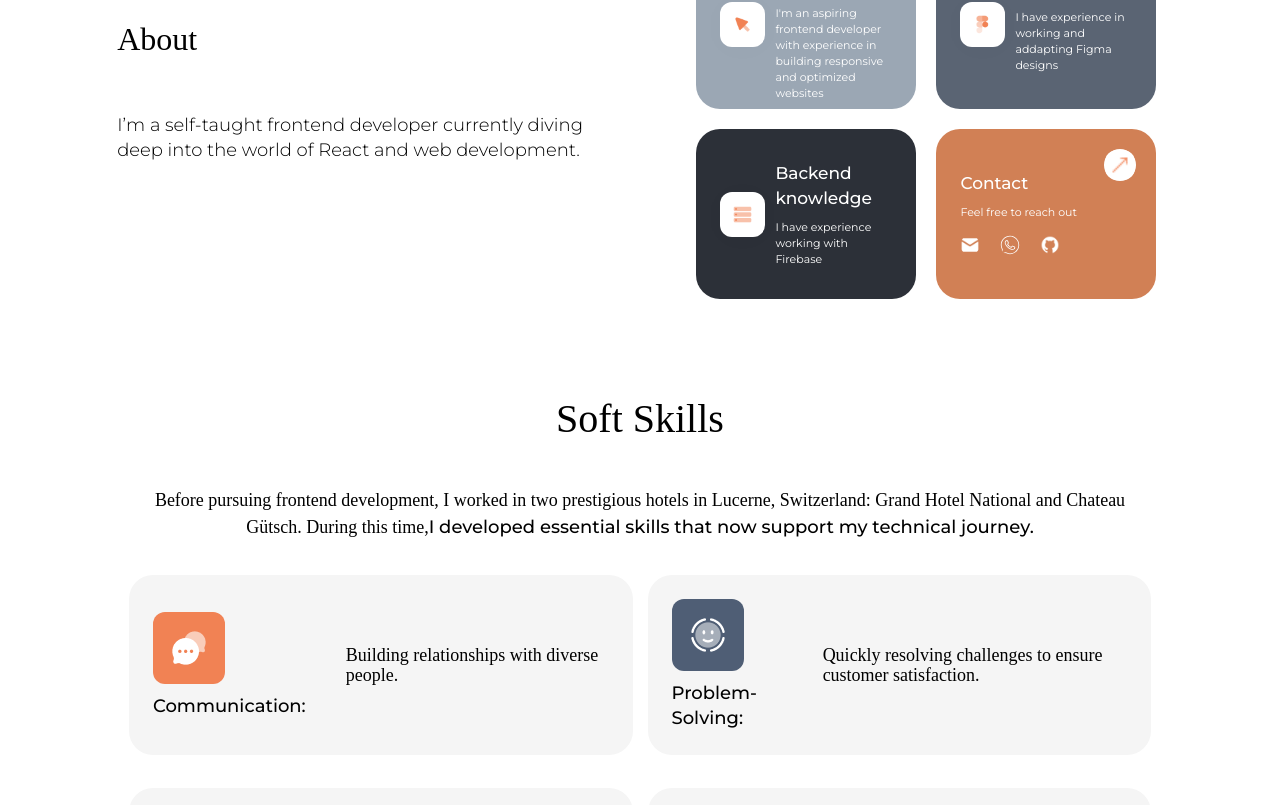
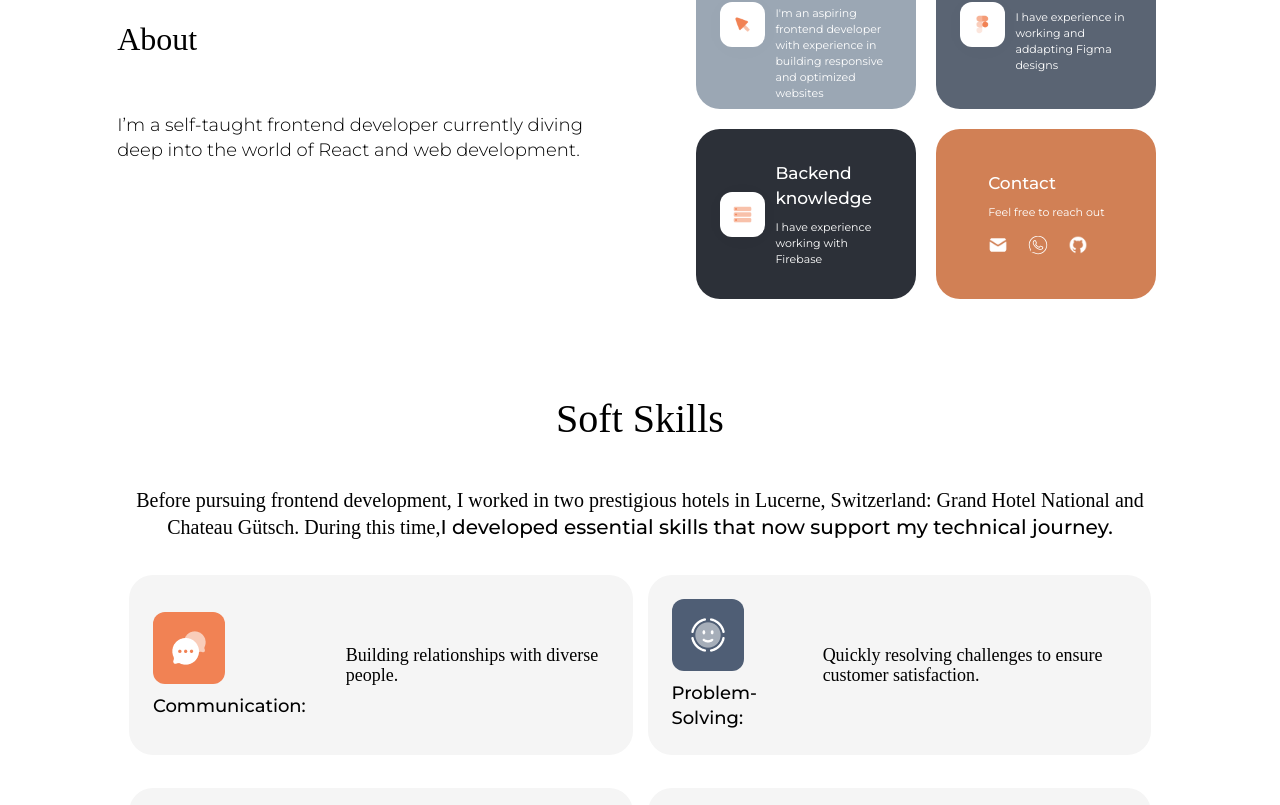
Before and after one commit to SeverinDenys/react-portfolio, a React (Vite) app: page / in a window 1280 px wide. Shown: the part 935-1740 px from the top of the page. Built offline with nearby package versions, Linux system fonts and the light colour scheme; a web font is replaced by a local one.

Commit message:
final fixes redesign

```diff
--- a/src/components/About/About.jsx
+++ b/src/components/About/About.jsx
@@ -2,7 +2,6 @@ import React from "react";
 import figmaIcon from "../../images/solar_figma-bold-duotone.png";
 import cursorIcon from "../../images/cursorIcon.png";
 import serverIcon from "../../images/serverIcon.png";
-import arrowUpIcon from "../../images/arrowUpIcon.png";
 import emailIcon from "../../images/emailIcon.png";
 import githubIcon from "../../images/githubIcon.png";
 import whatsAppIcon from "../../images/icons8-whatsapp.svg";
@@ -92,14 +91,6 @@ const About = () => {
                 </ul>
               </div>
             </div>
-
-            <div className="aboutContainer__arrowIcon">
-              <img
-                src={arrowUpIcon}
-                alt="arrow up icon"
-                className="arrouUpIcon"
-              />
-            </div>
           </li>
         </ul>
       </div>
--- a/src/components/About/about.scss
+++ b/src/components/About/about.scss
@@ -127,9 +127,11 @@
 
     &:nth-child(4) {
       background: #d18055;
-      position: relative;
+
       @media (min-width: 768px) {
         grid-column: 2;
+        display: flex;
+        justify-content: center;
       }
     }
 
@@ -145,10 +147,6 @@
         width: 4.5rem;
         height: 4.5rem;
       }
-    }
-
-    .arrouUpIcon {
-      padding: 0;
     }
 
     h3,
--- a/src/components/Contact/Contact.jsx
+++ b/src/components/Contact/Contact.jsx
@@ -29,7 +29,7 @@ const Contact = () => {
               <img src={githubIcon} alt="github icon" />
             </div>
           </a>
-          <p>WHATSAPP</p>
+          <p>GITHUB</p>
         </li>
         <li className="contact__link">
           <a href="https://github.com/SeverinDenys" target="_blank">
@@ -37,7 +37,7 @@ const Contact = () => {
               <img src={whatsAppIcon} alt="whatsapp icon" />
             </div>
           </a>
-          <p>GITHUB</p>
+          <p>WHATSAPP</p>
         </li>
       </ul>
     </footer>
--- a/src/components/Hero/hero.scss
+++ b/src/components/Hero/hero.scss
@@ -100,6 +100,7 @@
     font-weight: 700;
     line-height: 1.5rem;
     padding: 1.5rem 3rem;
+    transition: 0.2s ease-in-out all;
 
     &:hover {
       background-color: $color-text-2;
--- a/src/components/Projects/projects.scss
+++ b/src/components/Projects/projects.scss
@@ -53,15 +53,15 @@
     flex-direction: column;
     justify-content: space-around;
     width: 30rem;
-    min-width: 30rem; // Add this to maintain consistent card width
+    min-width: 30rem;
     border-radius: 1rem;
     box-shadow: 0 4px 8px rgba(0, 0, 0, 0.2);
     padding: 1rem 1.5rem;
     margin: 1rem 1rem;
 
     @media (min-width: 425px) and (max-width: 767px) {
-      min-width: 35rem; // Increased from 30rem
-      margin: 1rem 2rem; // Increased horizontal margin
+      min-width: 35rem;
+      margin: 1rem 2rem;
     }
 
     @media (min-width: 768px) {
@@ -176,18 +176,6 @@
     line-height: 1.5rem;
     padding: 1.5rem 3rem;
 
-    &:hover {
-      background: darken($color-primary, 10%);
-      transform: translateY(-3px);
-      cursor: pointer;
-      box-shadow: 0 6px 12px rgba(0, 0, 0, 0.15);
-    }
-
-    &:active {
-      transform: translateY(1px);
-      box-shadow: 0 2px 4px rgba(0, 0, 0, 0.1);
-    }
-
     @media (min-width: 768px) {
       padding: 2rem 3rem;
     }
--- a/src/components/SoftSkills/softSkills.scss
+++ b/src/components/SoftSkills/softSkills.scss
@@ -49,7 +49,7 @@
     }
 
     @media (min-width: 768px) {
-      font-size: 1.8rem;
+      font-size: 2rem;
       line-height: 2.7rem;
     }
   }
```
Also changed, not shown: src/images/arrowUpIcon.png (deleted), src/images/gitLightIcon.png (deleted).
